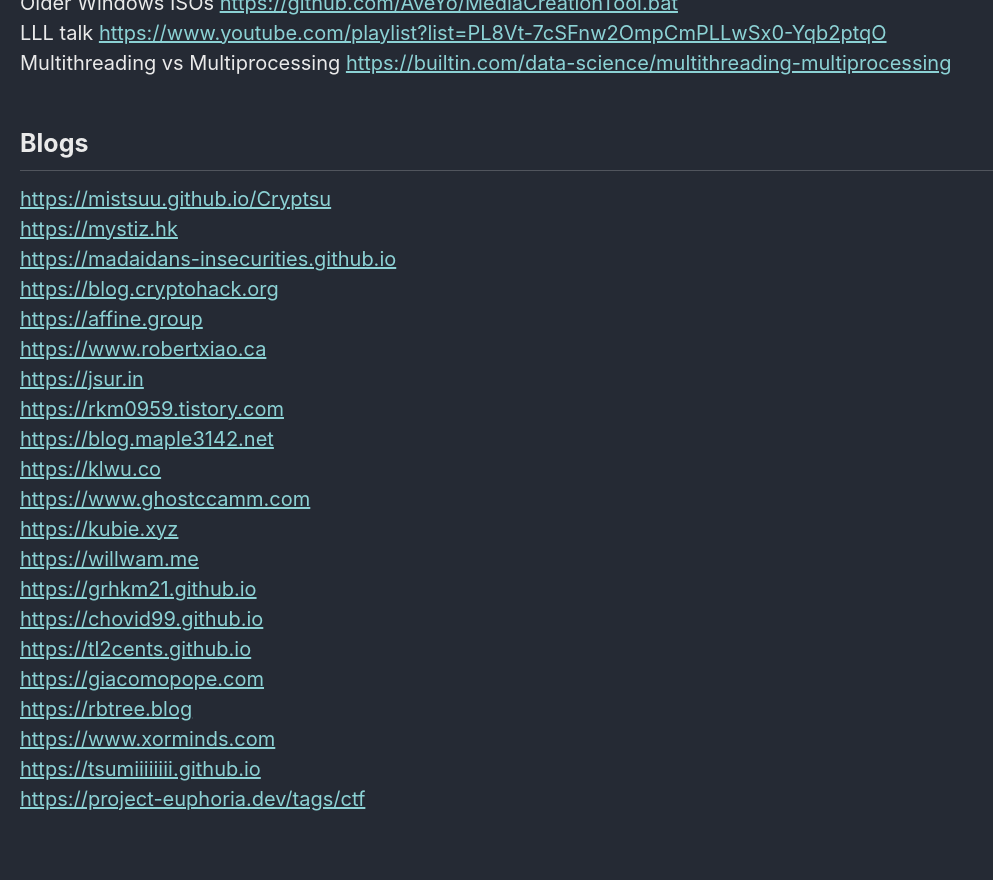
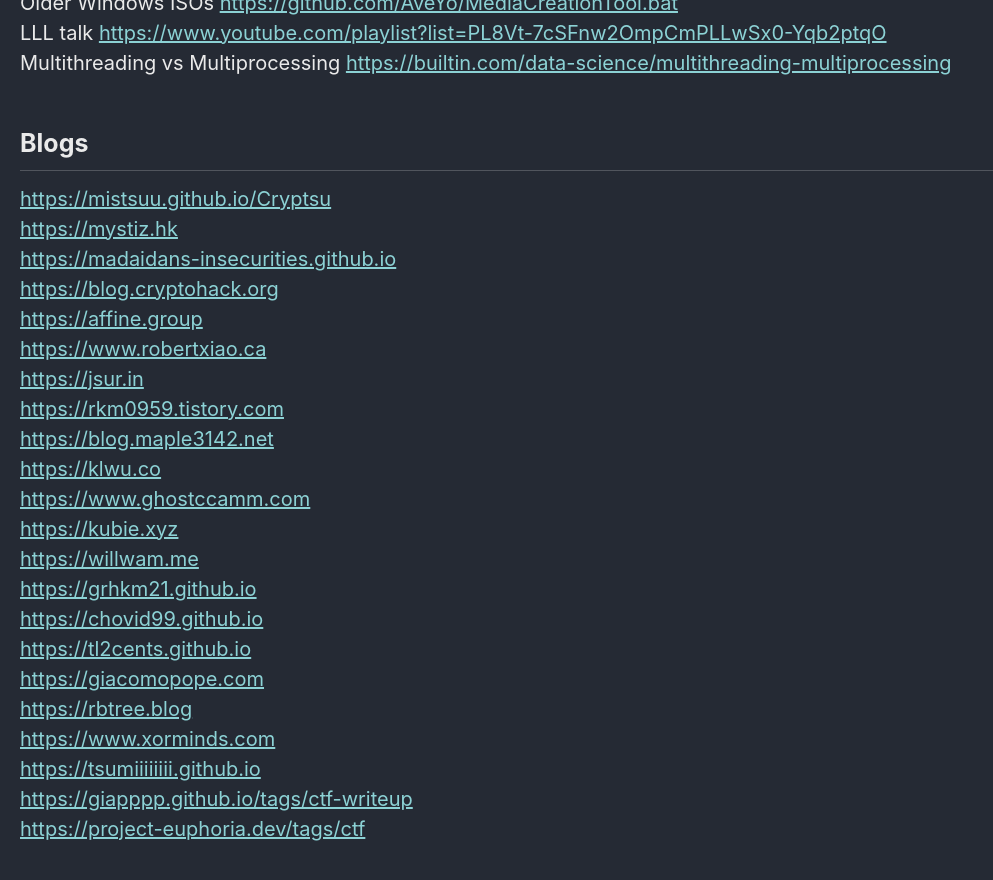
Before and after one commit to Connor-McCartney/Connor-McCartney.github.io, a Jekyll site: the page built from _pages/misc/resources.md, in a window 1280 px wide and 900 px high, scrolled down 2056 px. Shown: the top 880 px of the window, without its empty margins (0-993 px from the left). Built offline with Jekyll 4.4.1, drawn with Linux system fonts in a browser that asks for light colours; cached includes are drawn as plain includes.

Commit message:
Update resources.md

```diff
--- a/_pages/misc/resources.md
+++ b/_pages/misc/resources.md
@@ -88,4 +88,5 @@ Multithreading vs Multiprocessing <https://builtin.com/data-science/multithreadi
 <https://rbtree.blog> <br>
 <https://www.xorminds.com> <br>
 <https://tsumiiiiiiii.github.io> <br>
+<https://giapppp.github.io/tags/ctf-writeup> <br>
 <https://project-euphoria.dev/tags/ctf> <br>
```
